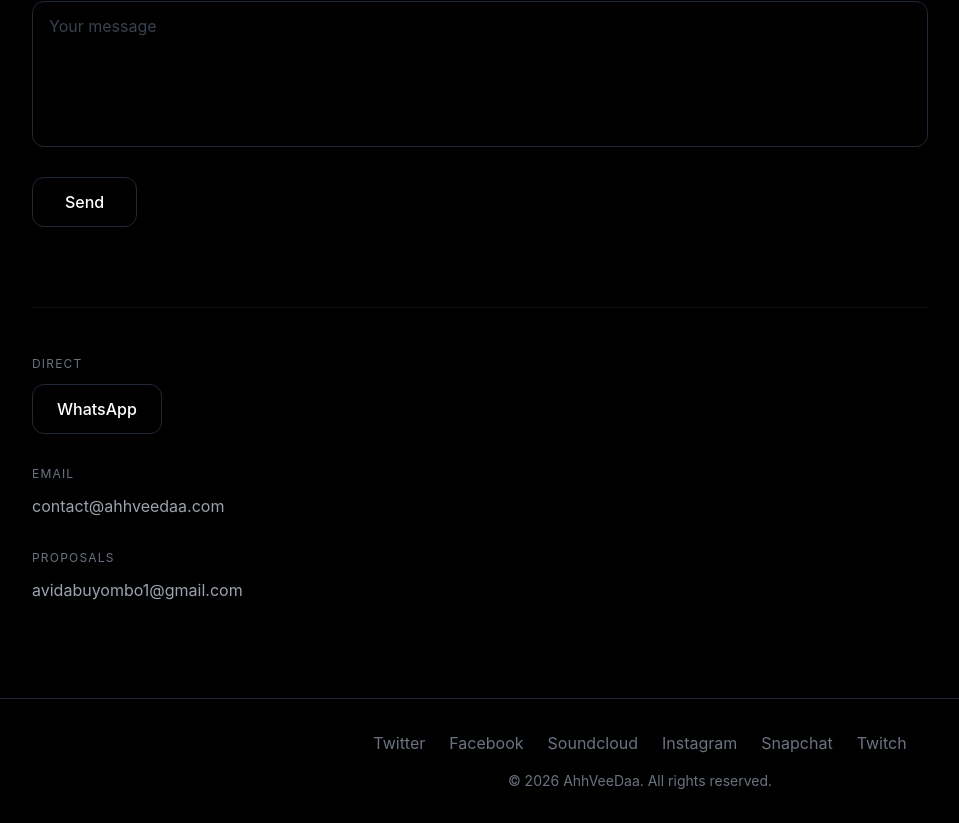
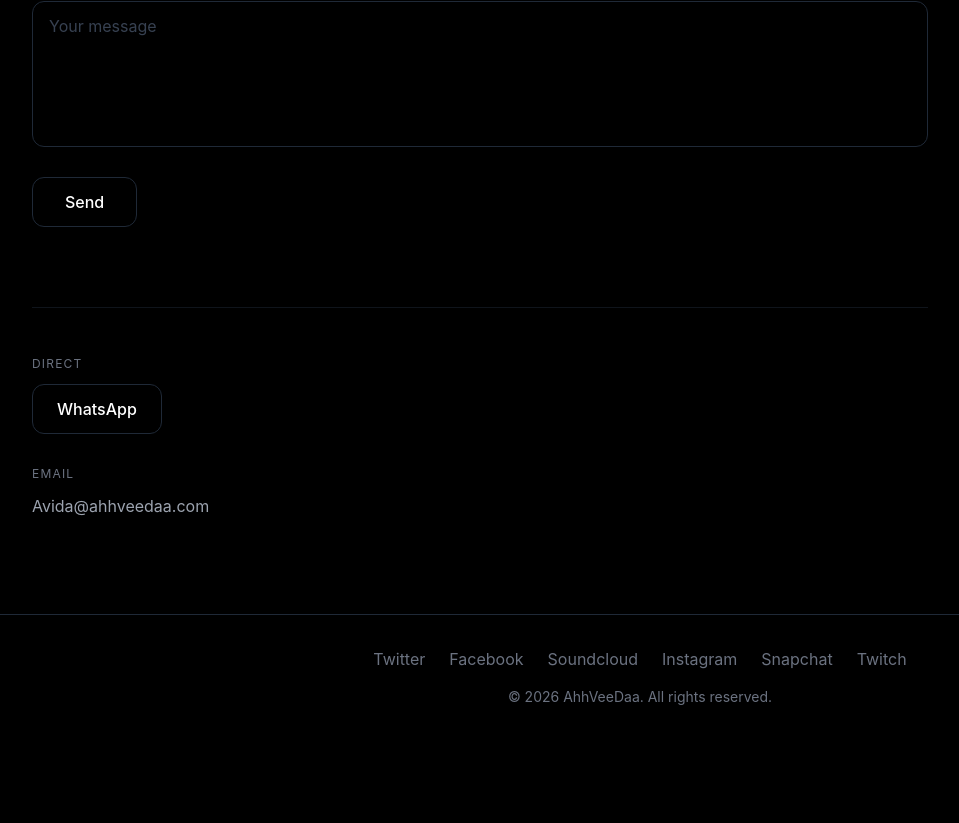
Before and after one commit to AhhVeeDaa/Website, a Next.js app: page /contact in a window 1280 px wide. Shown: the part 645-1468 px from the top of the page, without its empty margins (0-959 px from the left). After the commit the page ends 1384 px from the top, so only its background shows below. Built offline with nearby package versions, Linux system fonts and the light colour scheme.

Commit message:
Contact: consolidate email to Avida@ahhveedaa.com

```diff
--- a/app/contact/page.tsx
+++ b/app/contact/page.tsx
@@ -112,12 +112,7 @@
 
           <div>
             <h3 className="text-xs uppercase tracking-widest text-gray-500 mb-3">Email</h3>
-            <a href="mailto:contact@ahhveedaa.com" className="text-gray-400 hover:text-purple-400 transition-colors">contact@ahhveedaa.com</a>
-          </div>
-
-          <div>
-            <h3 className="text-xs uppercase tracking-widest text-gray-500 mb-3">Proposals</h3>
-            <a href="mailto:avidabuyombo1@gmail.com" className="text-gray-400 hover:text-purple-400 transition-colors">avidabuyombo1@gmail.com</a>
+            <a href="mailto:Avida@ahhveedaa.com" className="text-gray-400 hover:text-purple-400 transition-colors">Avida@ahhveedaa.com</a>
           </div>
         </div>
       </div>
```
